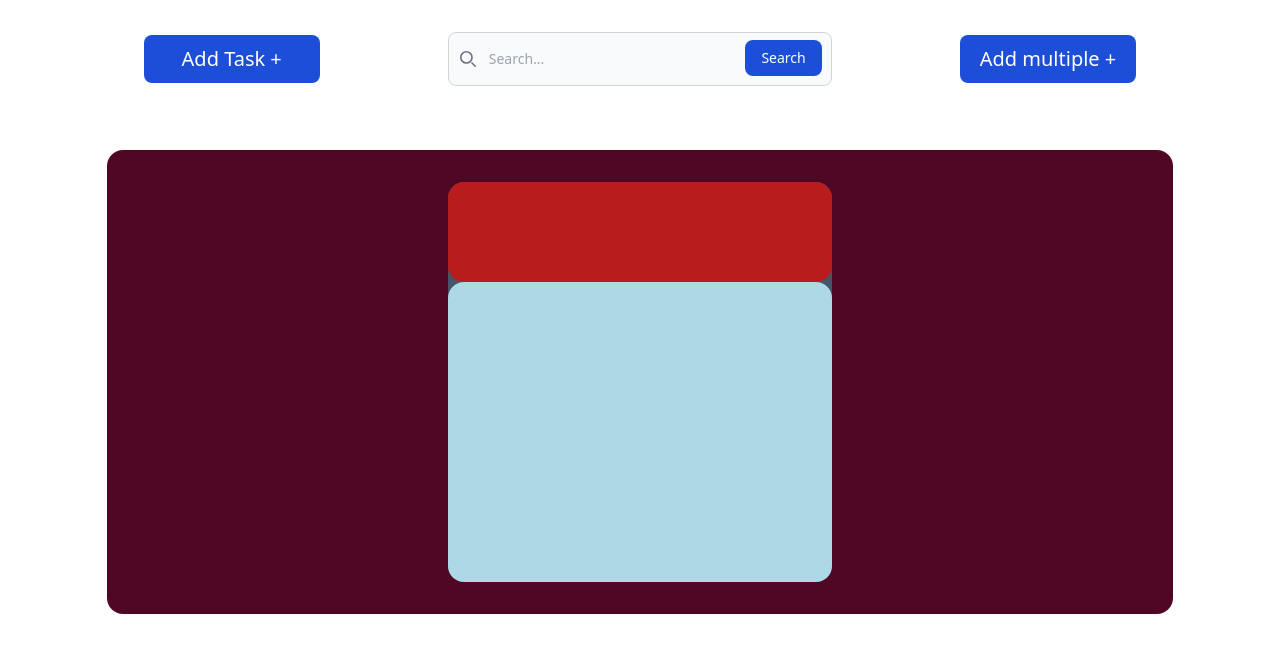
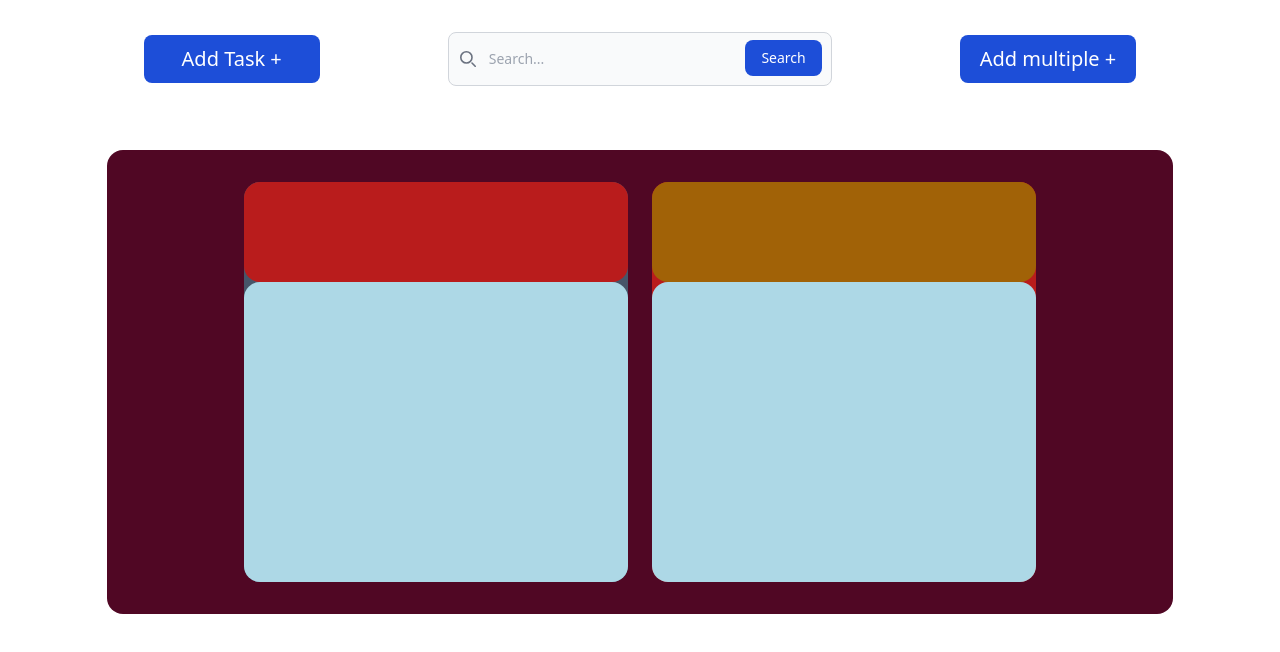
Before and after one commit to Mohammed-Ben-Cheikh/to-do-list, a website: page index.html in a window 1280 px wide. Drawn offline with Linux system fonts and the light colour scheme.

Commit message:
Front-end: ajout de partie << doing >> #13

```diff
--- a/index.html
+++ b/index.html
@@ -133,6 +133,14 @@
 
                 </div>
             </div>
+            <div class="rounded-2xl flex justify-start flex-col w-96 h-[50vh] bg-red-700 max-sm:w-[90%]">
+                <div class="rounded-2xl w-full h-[25%] bg-yellow-700">
+
+                </div>
+                <div class="rounded-2xl bg-[lightblue]  w-full h-[75%] overflow-auto" id="do-ing">
+
+                </div>
+            </div>
 
         </section>
     </main>
```
